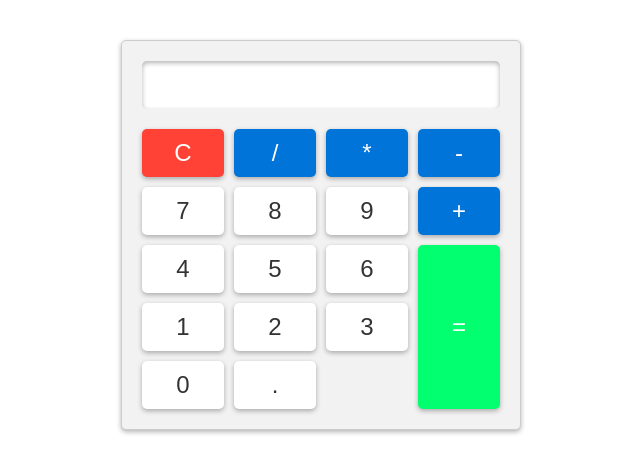
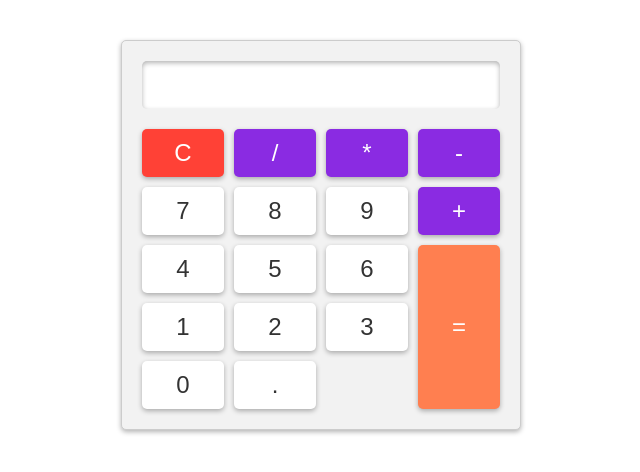
Before and after one commit to olahkrisz1/calculator, a plain HTML site: page index.html in a window 1280 px wide. Shown: the whole page, without its empty margins (319-959 px from the left). Drawn offline with Linux system fonts and the light colour scheme.

Commit message:
further css improvements

```diff
--- a/style.css
+++ b/style.css
@@ -56,12 +56,12 @@ button:hover {
 }
 
 .operator {
-  background-color: #0074d9;
+  background-color: blueviolet;
   color: #fff;
 }
 
 .equals {
   grid-row: span 3;
-  background-color: #01ff70;
+  background-color: coral;
   color: #fff;
 }
```
